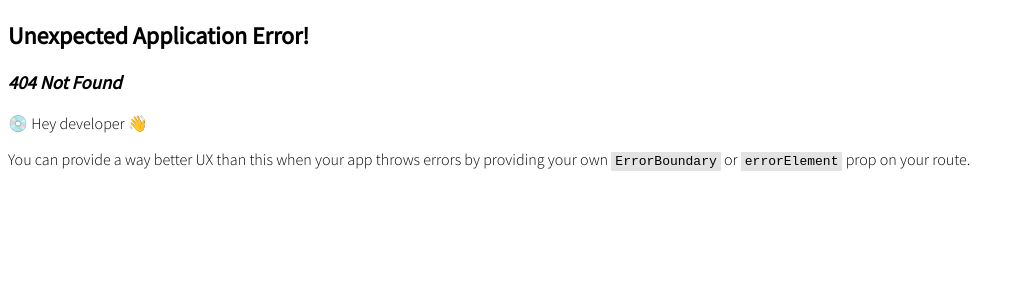
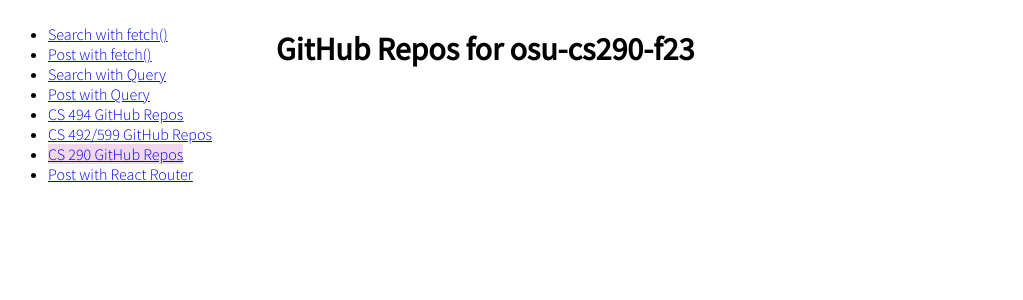
Before and after one commit to osu-cs494-w24/api-communication, a React (Vite) app: page /org-repos/osu-cs290-f23 in a window 1280 px wide. Before the commit this address had no page. Shown: the top 300 px of the page, without its empty margins (0-1023 px from the left). Built offline with nearby package versions, Linux system fonts and the light colour scheme.

Commit message:
Update React Router data loader example code.

```diff
--- a/src/main.jsx
+++ b/src/main.jsx
@@ -7,7 +7,7 @@
 import FetchPost from './pages/FetchPost'
 import QuerySearch from './pages/QuerySearch'
 import QueryPost from './pages/QueryPost'
-import RouterSearch from './pages/RouterSearch'
+import RouterOrgRepos from './pages/RouterOrgRepos'
 import RouterPost from './pages/RouterPost'
 
 import './index.css'
@@ -21,7 +21,7 @@
             { path: "fetch-post", element: <FetchPost /> },
             { path: "query-search", element: <QuerySearch /> },
             { path: "query-post", element: <QueryPost /> },
-            { path: "router-search", element: <RouterSearch /> },
+            { path: "org-repos/:org", element: <RouterOrgRepos /> },
             { path: "router-post", element: <RouterPost /> },
             { index: true, element: <Navigate to="/fetch-search" replace /> }
         ]
--- a/src/pages/Root.jsx
+++ b/src/pages/Root.jsx
@@ -9,7 +9,9 @@
                     <li><NavLink to="/fetch-post">Post with fetch()</NavLink></li>
                     <li><NavLink to="/query-search">Search with Query</NavLink></li>
                     <li><NavLink to="/query-post">Post with Query</NavLink></li>
-                    <li><NavLink to="/router-search">Search with React Router</NavLink></li>
+                    <li><NavLink to="/org-repos/osu-cs494-w24">CS 494 GitHub Repos</NavLink></li>
+                    <li><NavLink to="/org-repos/osu-cs492-599-w24">CS 492/599 GitHub Repos</NavLink></li>
+                    <li><NavLink to="/org-repos/osu-cs290-f23">CS 290 GitHub Repos</NavLink></li>
                     <li><NavLink to="/router-post">Post with React Router</NavLink></li>
                 </ul>
             </nav>
--- /dev/null
+++ b/src/pages/RouterOrgRepos.jsx
@@ -0,0 +1,14 @@
+import { useParams } from 'react-router-dom'
+
+export default function OrgRepos() {
+    const { org } = useParams()
+
+    return (
+        <>
+            <h1>GitHub Repos for {org}</h1>
+            <main>
+                {/* Render repos here... */}
+            </main>
+        </>
+    )
+}
--- a/src/pages/RouterSearch.jsx
+++ /dev/null
@@ -1,21 +0,0 @@
-import { useState } from 'react'
-import { useSearchParams } from 'react-router-dom'
-
-export default function Search() {
-    const [ searchParams, setSearchParams ] = useSearchParams()
-    const query = searchParams.get("q")
-    const [ inputQuery, setInputQuery ] = useState(query || "")
-
-    return (
-        <div>
-            <form onSubmit={e => {
-                e.preventDefault()
-                setSearchParams({ q: inputQuery })
-            }}>
-                <input value={inputQuery} onChange={e => setInputQuery(e.target.value)} />
-                <button type="submit">Search</button>
-            </form>
-            <h2>Search query: {query}</h2>
-        </div>
-    )
-}
```
